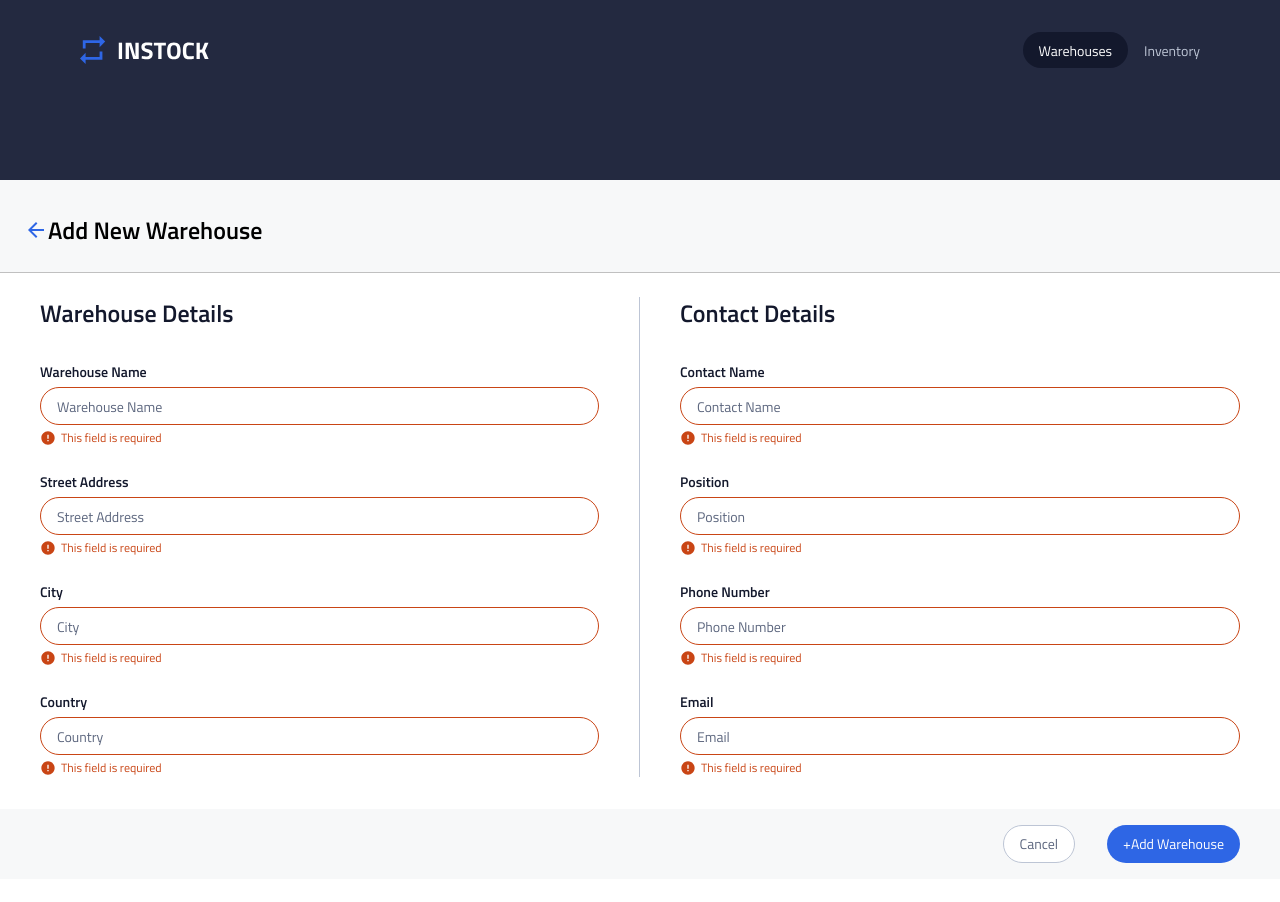
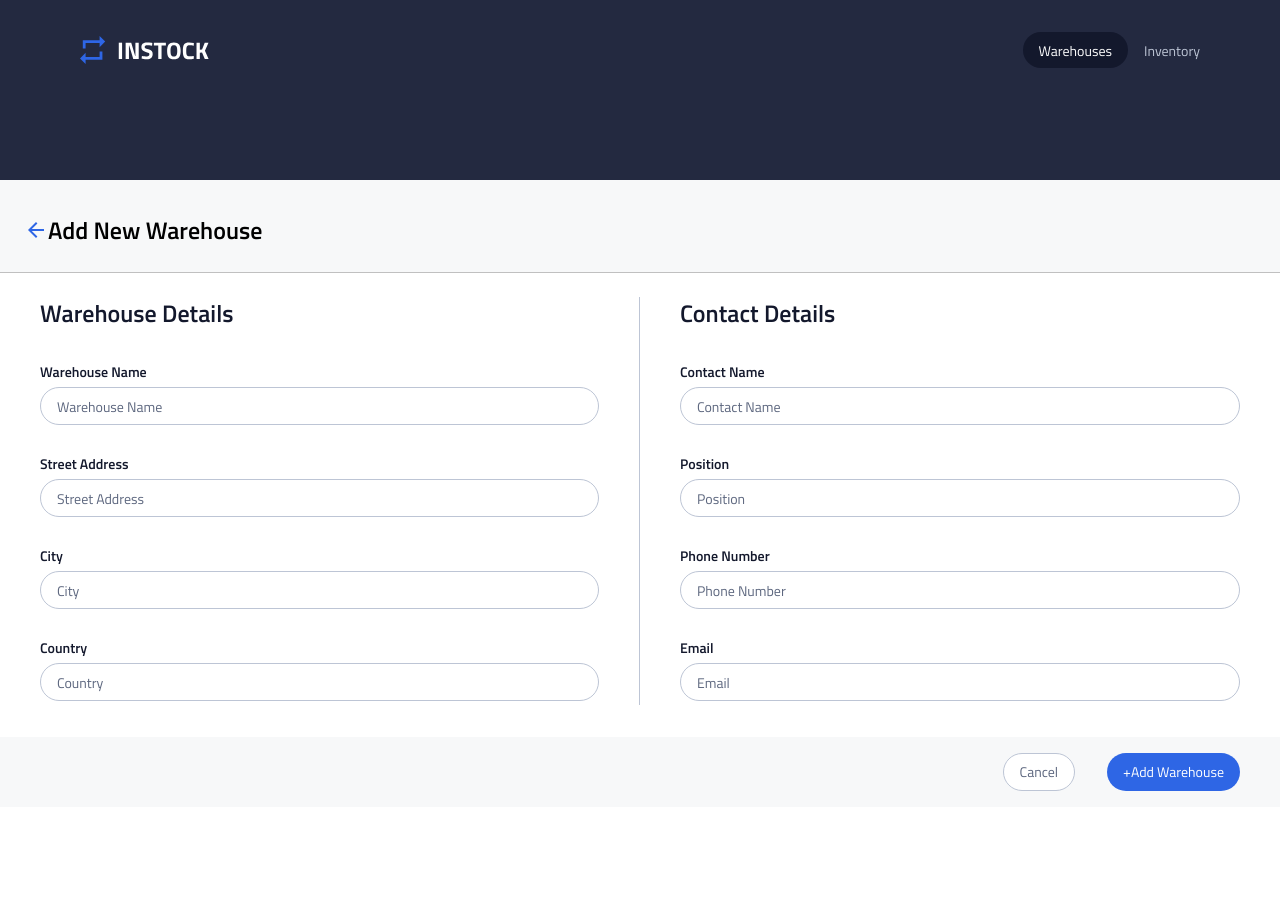
Before and after one commit to vibrentcarey/intstock, a React (Create React App) app in the folder client/: page /add-warehouse in a window 1280 px wide. Shown: the top 902 px of the page. Built offline with nearby package versions, Linux system fonts and the light colour scheme.

Commit message:
Setup formik validation

```diff
--- a/client/package.json
+++ b/client/package.json
@@ -7,13 +7,15 @@
     "@testing-library/react": "^12.1.2",
     "@testing-library/user-event": "^13.5.0",
     "axios": "^0.24.0",
+    "formik": "^2.2.9",
     "prop-types": "^15.8.1",
     "react": "^17.0.2",
     "react-dom": "^17.0.2",
     "react-router-dom": "5.3",
     "react-scripts": "5.0.0",
     "sass": "^1.45.2",
-    "web-vitals": "^2.1.2"
+    "web-vitals": "^2.1.2",
+    "yup": "^0.32.11"
   },
   "scripts": {
     "start": "react-scripts start",
--- a/client/src/components/WarehouseForm/WarehouseForm.js
+++ b/client/src/components/WarehouseForm/WarehouseForm.js
@@ -1,5 +1,4 @@
 import "./WarehouseForm.scss";
-import React, { Component } from "react";
 
 import { Link } from "react-router-dom";
 // import axios from 'axios';
@@ -7,75 +6,64 @@ import back from "../../assets/arrow_back-24px.svg";
 import errorIcon from "../../assets/error-24px.svg";
 import Button from "../../Button/Button";
 import axios from "axios";
+import { useFormik } from "formik";
+import * as Yup from 'yup';
 
-// Temporary value to be replaced with query param
-const warehouseId = null;
-// const warehouseId = '';
-
-class WarehouseForm extends Component {
-    state = {
-        form: {
+const WarehouseForm = (props) => {
+    const formik = useFormik({
+        initialValues: {
             name: '',
             address: '',
             city: '',
             country: '',
-            contactName: '',
+            contact: '',
             position: '',
             phone: '',
             email: '',
+        },
+        validationSchema: Yup.object({
+            name: Yup.string().required(),
+            address: Yup.string().required(),
+            city: Yup.string().required(),
+            country: Yup.string().required(),
+            contact: Yup.string().required(),
+            position: Yup.string().required(),
+            phone: Yup.string().required(),
+            email: Yup.string().required()
+
+        }),
+        onSubmit: (values) => {
+            console.log(values);
         }
+    })
+    console.log(formik.errors);
+    console.log(formik.touched);
+    console.log(formik.values.name);
+
+    const addHandler = (e) => {
+        e.preventDefault();
+        // Format Object To Send To Database
+        // const warehouseDetails = {
+        //     name: this.state.form.name,
+        //     address: this.state.form.address,
+        //     city: this.state.form.city,
+        //     country: this.state.form.country,
+        //     contact: this.state.form.contact,
+        //     position: this.state.form.position,
+        //     phone: this.state.form.phone,
+        //     email: this.state.form.email
+        // }
+        // // Send Request To Database
+        // axios.post('http://localhost:8080/warehouses', warehouseDetails)
+        //     .then(res => console.log(res))
+        //     .catch(err => console.log(err))
     }
 
-    addHandler = (e) => {
-        e.preventDefault()
-        // Will Update Each Validation State Based On Empty Value
-        // Only works if first field is empty, not sure how to get it to work otherwise
-        // Object.entries(this.state.form).forEach(entry => {
-        //     const [key, value] = entry;
-        //     if (!value) {
-        //         this.setState({ validation: { [key]: false } })
-        //     }
-        // })
-        if (!this.state.form.name || !this.state.form.address || !this.state.form.city || !this.state.form.country || !this.state.form.contactName || !this.state.form.position || !this.state.form.phone || !this.state.form.email) {
-            return
+    const cancelHandler = () => {
     }
-        // Format Object To Send To Database
-        const warehouseDetails = {
-            name: this.state.form.name,
-            address: this.state.form.address,
-            city: this.state.form.city,
-            country: this.state.form.country,
-            contact: this.state.form.contact,
-            position: this.state.form.position,
-            phone: this.state.form.phone,
-            email: this.state.form.email
-        }
-        // Send Request To Database
-        axios.post('http://localhost:8080/warehouses', warehouseDetails)
-            .then(res => console.log(res))
-            .catch(err => console.log(err))
-    }
-
-    handleChange = (e) => {
-        // Set The State Based On The Target, Reset Validation State If User Starts Typing
-        this.setState({ form: { ...this.state.form, [e.target.name]: e.target.value } })
-    }
-
-    render() {
-        // Convert The State To A Boolean To Check Validity
-        // Empty String Is False - Once They Type It's True
-        const nameIsValid = !!this.state.form.name;
-        const addressIsValid = !!this.state.form.address;
-        const cityIsValid = !!this.state.form.city;
-        const countryIsValid = !!this.state.form.country;
-        const contactIsValid = !!this.state.form.contactName;
-        const positionIsValid = !!this.state.form.position;
-        const phoneIsValid = !!this.state.form.phone;
-        const emailIsValid = !!this.state.form.email;
-
     return (
         <section className='warehouse-form'>
-                <form className='warehouse-form__form' id='warehouse-form' onSubmit={!warehouseId ? this.addHandler : this.editHandler}>
+            <form className='warehouse-form__form' id='warehouse-form' onSubmit={formik.handleSubmit}>
                 <div className='warehouse-form__input-container'>
                     {/* Warehouse Details */}
                     <fieldset className='warehouse-form__warehouse-details' form='warehouse-form' name='warehouse-form__warehouse-details'>
@@ -83,15 +71,17 @@ class WarehouseForm extends Component {
                         {/* Warehouse Name */}
                         <label className='warehouse-form__label' htmlFor='name'>Warehouse Name</label>
                         <input
-                                className={nameIsValid ? 'warehouse-form__input' : 'warehouse-form__input warehouse-form__input--invalid'}
+                            className={formik.touched.name && formik.errors.name ? 'warehouse-form__input warehouse-form__input--invalid' : 'warehouse-form__input'}
                             id='name'
                             name='name'
                             type='text'
                             placeholder='Warehouse Name'
-                                onChange={this.handleChange}
+                            onChange={formik.handleChange}
+                            onBlur={formik.handleBlur}
+                            value={formik.values.name}
                         />
                         {/* Validation form */}
-                            <div className={nameIsValid ? 'warehouse-form__warning--valid' : 'warehouse-form__warning'}>
+                        <div className={formik.touched.name && formik.errors.name ? 'warehouse-form__warning' : 'warehouse-form__warning--valid'}>
                             <img className='warehouse-form__warning-icon' src={errorIcon} alt='error icon' />
                             <p className='warehouse-form__warning-message'>This field is required</p>
                         </div>
@@ -99,29 +89,35 @@ class WarehouseForm extends Component {
                         {/* Street Address */}
                         <label className='warehouse-form__label' htmlFor='address'>Street Address</label>
                         <input
-                                className={addressIsValid ? 'warehouse-form__input' : 'warehouse-form__input warehouse-form__input--invalid'}
+                            className={formik.touched.address && formik.errors.address ? 'warehouse-form__input warehouse-form__input--invalid' : 'warehouse-form__input'}
                             id='address'
                             name='address'
                             type='text'
                             placeholder='Street Address'
-                                onChange={this.handleChange}
+                            onChange={formik.handleChange}
+                            onBlur={formik.handleBlur}
+                            value={formik.values.address}
+
                         />
                         {/* Validation form */}
-                            <div className={addressIsValid ? 'warehouse-form__warning--valid' : 'warehouse-form__warning'}>
+                        <div className={formik.touched.address && formik.errors.address ? 'warehouse-form__warning' : 'warehouse-form__warning--valid'}>
                             <img className='warehouse-form__warning-icon' src={errorIcon} alt='error icon' />
                             <p className='warehouse-form__warning-message'>This field is required</p>
                         </div>
                         {/* City */}
                         <label className='warehouse-form__label' htmlFor='city'>City</label>
                         <input
-                                className={cityIsValid ? 'warehouse-form__input' : 'warehouse-form__input warehouse-form__input--invalid'}
+                            className={formik.touched.city && formik.errors.city ? 'warehouse-form__input warehouse-form__input--invalid' : 'warehouse-form__input'}
                             id='city'
                             name='city'
                             type='text'
                             placeholder='City'
-                                onChange={this.handleChange} />
+                            onChange={formik.handleChange}
+                            onBlur={formik.handleBlur}
+                            value={formik.values.city}
+                        />
                         {/* Validation form */}
-                            <div className={cityIsValid ? 'warehouse-form__warning--valid' : 'warehouse-form__warning'}>
+                        <div className={formik.touched.city && formik.errors.city ? 'warehouse-form__warning' : 'warehouse-form__warning--valid'}>
                             <img className='warehouse-form__warning-icon' src={errorIcon} alt='error icon' />
                             <p className='warehouse-form__warning-message'>This field is required</p>
                         </div>
@@ -129,15 +125,17 @@ class WarehouseForm extends Component {
                         {/* Country */}
                         <label className='warehouse-form__label' htmlFor='country'>Country</label>
                         <input
-                                className={countryIsValid ? 'warehouse-form__input' : 'warehouse-form__input warehouse-form__input--invalid'}
+                            className={formik.touched.country && formik.errors.country ? 'warehouse-form__input warehouse-form__input--invalid' : 'warehouse-form__input'}
                             id='country'
                             name='country'
                             type='text'
                             placeholder='Country'
-                                onChange={this.handleChange}
+                            onChange={formik.handleChange}
+                            onBlur={formik.handleBlur}
+                            value={formik.values.country}
                         />
                         {/* Validation form */}
-                            <div className={countryIsValid ? 'warehouse-form__warning--valid' : 'warehouse-form__warning'}>
+                        <div className={formik.touched.country && formik.errors.country ? 'warehouse-form__warning' : 'warehouse-form__warning--valid'}>
                             <img className='warehouse-form__warning-icon' src={errorIcon} alt='error icon' />
                             <p className='warehouse-form__warning-message'>This field is required</p>
                         </div>
@@ -145,73 +143,84 @@ class WarehouseForm extends Component {
                     {/* Contact Details */}
                     <fieldset className='warehouse-form__contact-details' form='warehouse-form' name='warehouse-form__contact-details'>
                         <h2 className='warehouse-form__heading'>Contact Details</h2>
+
                         {/* Contact Name */}
                         <label className='warehouse-form__label' htmlFor='contactName'>Contact Name</label>
                         <input
-                                className={contactIsValid ? 'warehouse-form__input' : 'warehouse-form__input warehouse-form__input--invalid'}
+                            className={formik.touched.country && formik.errors.country ? 'warehouse-form__input warehouse-form__input--invalid' : 'warehouse-form__input'}
                             id='contactName'
                             name='contactName'
                             type='text'
                             placeholder='Contact Name'
-                                onChange={this.handleChange}
+                            onChange={formik.handleChange}
+                            onBlur={formik.handleBlur}
+                            value={formik.values.country}
                         />
                         {/* Validation form */}
-                            <div className={contactIsValid ? 'warehouse-form__warning--valid' : 'warehouse-form__warning'}>
+                        <div className={formik.touched.country && formik.errors.country ? 'warehouse-form__warning' : 'warehouse-form__warning--valid'}>
                             <img className='warehouse-form__warning-icon' src={errorIcon} alt='error icon' />
                             <p className='warehouse-form__warning-message'>This field is required</p>
                         </div>
+
                         {/* Position of contact name */}
                         <label className='warehouse-form__label' htmlFor='position'>Position</label>
                         <input
-                                className={positionIsValid ? 'warehouse-form__input' : 'warehouse-form__input warehouse-form__input--invalid'}
+                            className={formik.touched.position && formik.errors.position ? 'warehouse-form__input warehouse-form__input--invalid' : 'warehouse-form__input'}
                             id='position'
                             name='position'
                             type='text'
                             placeholder='Position'
-                                onChange={this.handleChange}
+                            onChange={formik.handleChange}
+                            onBlur={formik.handleBlur}
+                            value={formik.values.position}
                         />
-                            <div className={positionIsValid ? 'warehouse-form__warning--valid' : 'warehouse-form__warning'}>
+                        <div className={formik.touched.position && formik.errors.position ? 'warehouse-form__warning' : 'warehouse-form__warning--valid'}>
                             <img className='warehouse-form__warning-icon' src={errorIcon} alt='error icon' />
                             <p className='warehouse-form__warning-message'>This field is required</p>
                         </div>
+
                         {/* Phone Number of contact name */}
                         <label className='warehouse-form__label' htmlFor='phone'>Phone Number</label>
                         <input
-                                className={phoneIsValid ? 'warehouse-form__input' : 'warehouse-form__input warehouse-form__input--invalid'}
+                            className={formik.touched.phone && formik.errors.phone ? 'warehouse-form__input warehouse-form__input--invalid' : 'warehouse-form__input'}
                             id='phone'
                             name='phone'
                             type='text'
                             placeholder='Phone Number'
-                                onChange={this.handleChange}
+                            onChange={formik.handleChange}
+                            onBlur={formik.handleBlur}
+                            value={formik.values.phone}
                         />
-                            <div className={phoneIsValid ? 'warehouse-form__warning--valid' : 'warehouse-form__warning'}>
+                        <div className={formik.touched.phone && formik.errors.phone ? 'warehouse-form__warning' : 'warehouse-form__warning--valid'}>
                             <img className='warehouse-form__warning-icon' src={errorIcon} alt='error icon' />
                             <p className='warehouse-form__warning-message'>This field is required</p>
                         </div>
+
                         {/* Email of contact name*/}
                         <label className='warehouse-form__label' htmlFor='email'>Email</label>
                         <input
-                                className={emailIsValid ? 'warehouse-form__input' : 'warehouse-form__input warehouse-form__input--invalid'}
+                            className={formik.touched.email && formik.errors.email ? 'warehouse-form__input warehouse-form__input--invalid' : 'warehouse-form__input'}
                             id='email'
                             name='email'
                             type='text'
                             placeholder='Email'
-                                onChange={this.handleChange}
+                            onChange={formik.handleChange}
+                            onBlur={formik.handleBlur}
+                            value={formik.values.email}
                         />
-                            <div className={emailIsValid ? 'warehouse-form__warning--valid' : 'warehouse-form__warning'}>
+                        <div className={formik.touched.email && formik.errors.email ? 'warehouse-form__warning' : 'warehouse-form__warning--valid'}>
                             <img className='warehouse-form__warning-icon' src={errorIcon} alt='error icon' />
                             <p className='warehouse-form__warning-message'>This field is required</p>
                         </div>
                     </fieldset>
                 </div>
                 <div className='warehouse-form__button-container'>
-                        <Button type='secondary' value='Cancel' onClick={this.cancelHandler} />
-                        <Button type='primary' value={this.props.submitValue} />
+                    <Button type='secondary' value='Cancel' onClick={cancelHandler} />
+                    <Button type='primary' value={props.submitValue} />
                 </div>
             </form>
         </section>
     );
 }
-}
 
 export default WarehouseForm;
```
Also changed, not shown: 1 other file (tests, documents, lock files or other folders). Lines whose indentation alone changed are shown as unchanged.
